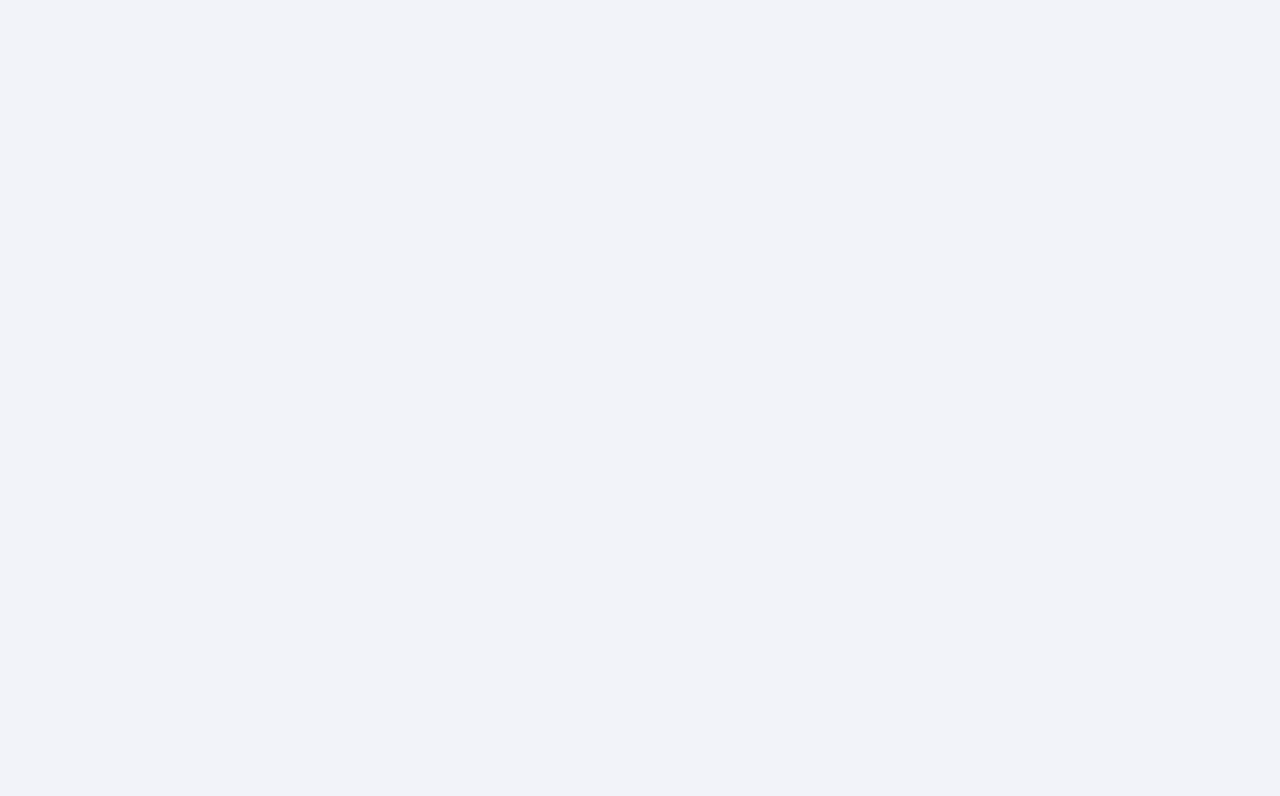
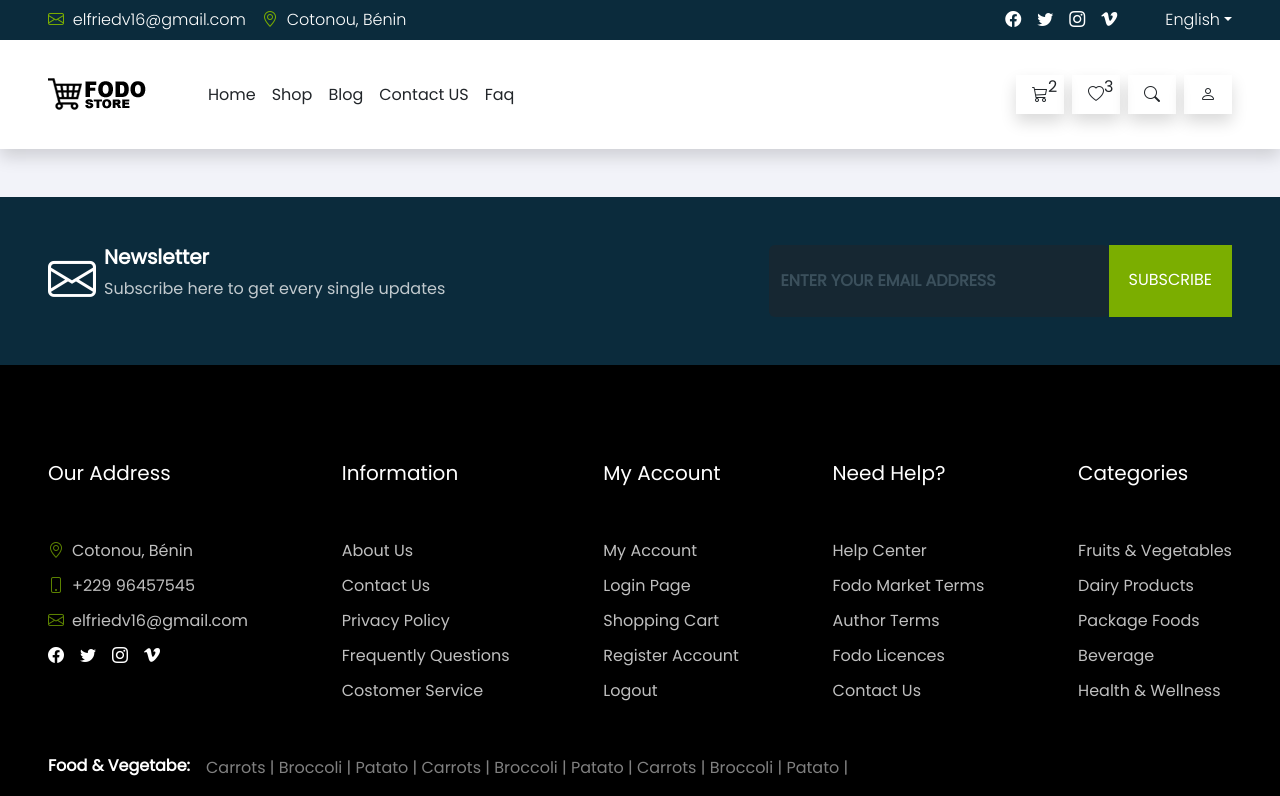
Before and after one commit to v1p3r75/friedshop-front-react, a React (Vite) app: page /account in a window 1280 px wide. Before the commit this address had no page. Shown: the top 796 px of the page. Built offline with nearby package versions, Linux system fonts and the light colour scheme.

Commit message:
Init Login View

```diff
--- a/src/App.tsx
+++ b/src/App.tsx
@@ -7,6 +7,7 @@ function App() {
   return (
     <Routes>
       <Route path="/" element={<Home />}></Route>
+      <Route path="/account" element={<Login />}></Route>
     </Routes>
 
   )
--- /dev/null
+++ b/src/views/Login.tsx
@@ -0,0 +1,16 @@
+import React from 'react'
+import Footer from './includes/Footer';
+import Header from './includes/Header';
+
+const Login = () => {
+
+  return (
+    <>
+        <Header />
+        <Footer />
+    </>
+)
+
+}
+
+export default Login;
```
